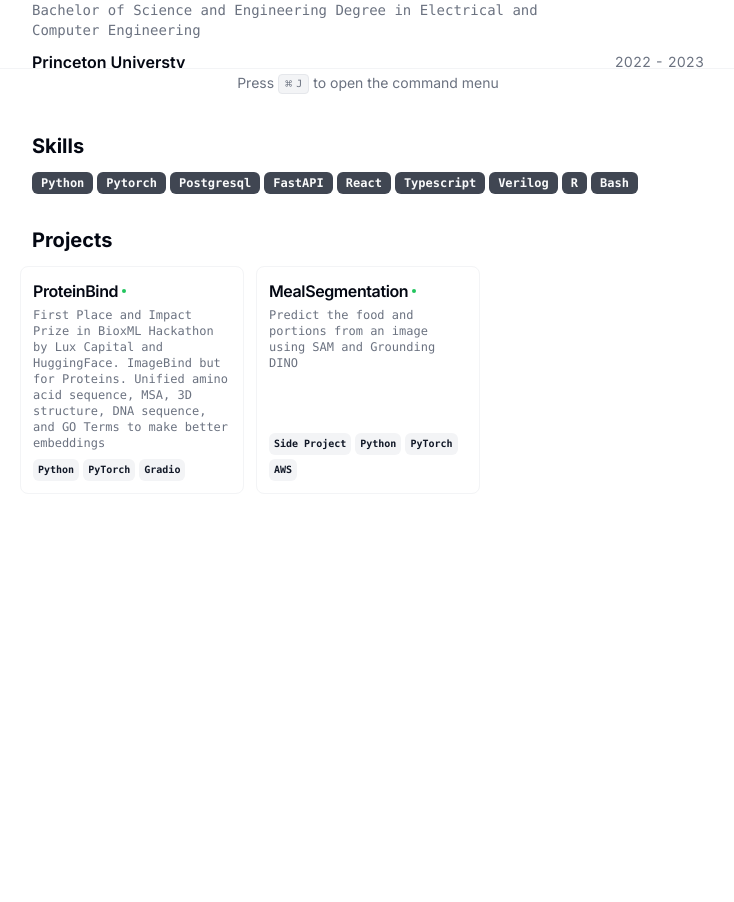
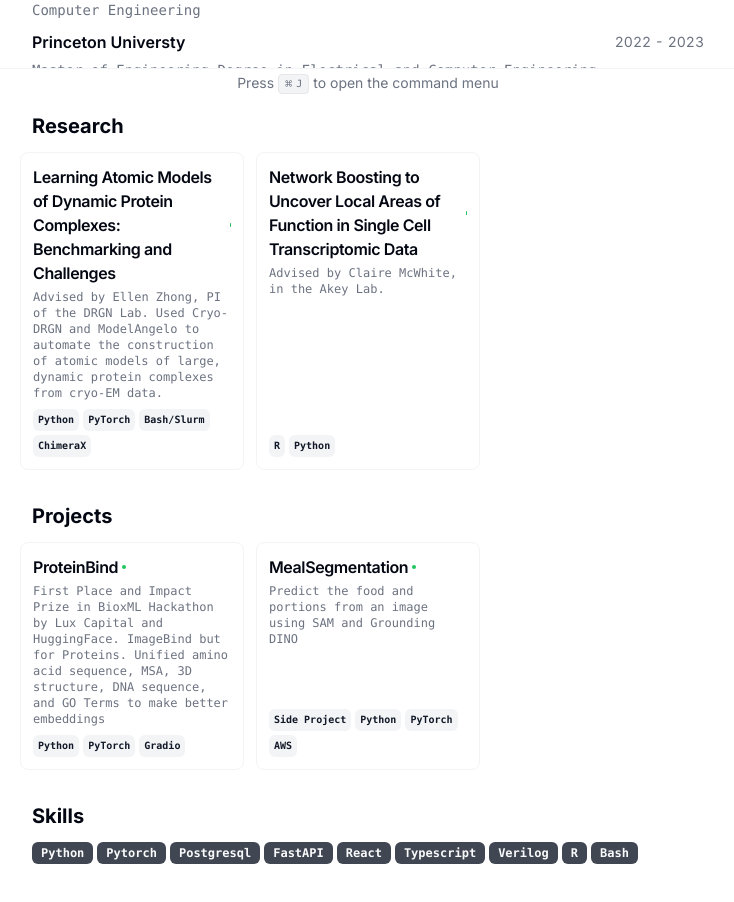
Before and after one commit to marcasty/website, a Next.js app: page / in a window 1280 px wide. Shown: the part 702-1604 px from the top of the page, without its empty margins (272-1006 px from the left). Before the commit the page ends 1260 px from the top, so only its background shows below. Built offline with nearby package versions, Linux system fonts and the light colour scheme.

Commit message:
added research section

```diff
--- a/src/app/page.tsx
+++ b/src/app/page.tsx
@@ -8,6 +8,7 @@
 import { Button } from "@/components/ui/button";
 import { RESUME_DATA } from "@/data/resume-data";
 import { ProjectCard } from "@/components/project-card";
+import { ResearchCard } from "@/components/research-card";
 
 export const metadata: Metadata = {
   title: `${RESUME_DATA.name} | ${RESUME_DATA.about}`,
@@ -158,15 +159,22 @@
             );
           })}
         </Section>
-        <Section>
-          <h2 className="text-xl font-bold">Skills</h2>
-          <div className="flex flex-wrap gap-1">
-            {RESUME_DATA.skills.map((skill) => {
-              return <Badge key={skill}>{skill}</Badge>;
+        <Section className="print-force-new-page scroll-mb-16">
+          <h2 className="text-xl font-bold">Research</h2>
+          <div className="-mx-3 grid grid-cols-1 gap-3 print:grid-cols-3 print:gap-2 md:grid-cols-2 lg:grid-cols-3">
+            {RESUME_DATA.research.map((research) => {
+              return (
+                <ResearchCard
+                  key={research.title}
+                  title={research.title}
+                  description={research.description}
+                  tags={research.techStack}
+                  link={"link" in research ? research.link.href : undefined}
+                />
+              );
             })}
           </div>
         </Section>
-
         <Section className="print-force-new-page scroll-mb-16">
           <h2 className="text-xl font-bold">Projects</h2>
           <div className="-mx-3 grid grid-cols-1 gap-3 print:grid-cols-3 print:gap-2 md:grid-cols-2 lg:grid-cols-3">
@@ -180,6 +188,14 @@
                   link={"link" in project ? project.link.href : undefined}
                 />
               );
+            })}
+          </div>
+        </Section>
+        <Section>
+          <h2 className="text-xl font-bold">Skills</h2>
+          <div className="flex flex-wrap gap-1">
+            {RESUME_DATA.skills.map((skill) => {
+              return <Badge key={skill}>{skill}</Badge>;
             })}
           </div>
         </Section>
--- /dev/null
+++ b/src/components/research-card.tsx
@@ -0,0 +1,60 @@
+import {
+    Card,
+    CardHeader,
+    CardContent,
+    CardDescription,
+    CardTitle,
+  } from "./ui/card";
+  import { Badge } from "./ui/badge";
+  import { ReactNode } from "react";
+
+  interface Props {
+    title: string;
+    description: ReactNode;
+    tags: readonly string[];
+    link?: string;
+  }
+
+  export function ResearchCard({ title, description, tags, link }: Props) {
+    return (
+      <Card className="flex flex-col overflow-hidden border border-muted p-3">
+        <CardHeader className="">
+          <div className="space-y-1">
+            <CardTitle className="text-base">
+              {link ? (
+                <a
+                  href={link}
+                  target="_blank"
+                  className="inline-flex items-center gap-1 hover:underline"
+                >
+                  {title}{" "}
+                  <span className="size-1 rounded-full bg-green-500"></span>
+                </a>
+              ) : (
+                title
+              )}
+            </CardTitle>
+            <div className="hidden font-mono text-xs underline print:visible">
+              {link?.replace("https://", "").replace("www.", "").replace("/", "")}
+            </div>
+            <CardDescription className="font-mono text-xs">
+              {description}
+            </CardDescription>
+          </div>
+        </CardHeader>
+        <CardContent className="mt-auto flex">
+          <div className="mt-2 flex flex-wrap gap-1">
+            {tags.map((tag) => (
+              <Badge
+                className="px-1 py-0 text-[10px]"
+                variant="secondary"
+                key={tag}
+              >
+                {tag}
+              </Badge>
+            ))}
+          </div>
+        </CardContent>
+      </Card>
+    );
+  }
--- a/src/data/resume-data.tsx
+++ b/src/data/resume-data.tsx
@@ -25,7 +25,7 @@
   location: "New York, New York",
   locationLink: "https://maps.app.goo.gl/77jY6TeHCP89Dr8A8",
   about:
-    "electrical engineer trying to build a new electric grid",
+    "engineer",
   summary:
     "I'm Mark. I enjoy making sense of complex systems and doing craftsman's work. Lately, I've been focusing on building LLM web applications, but in the past I've deeply explored machine learning for structural biology, computational genomics, and computer architecture.",
   avatarUrl: "https://avatars.githubusercontent.com/u/86732961?v=4",
@@ -99,7 +99,11 @@
         "Bash/Slurm",
         "ChimeraX"
       ],
-      description: "Advised by [Ellen Zhong](https://www.cs.princeton.edu/~zhonge/), PI of the [DRGN Lab](https://ezlab.princeton.edu/). Used Cryo-DRGN and ModelAngelo to automate the construction of atomic models of large, dynamic protein complexes from cryo-EM data.",
+      description: (
+        <>
+          Advised by <a href="https://www.cs.princeton.edu/~zhonge/">Ellen Zhong</a>, PI of the <a href="https://ezlab.princeton.edu/">DRGN Lab</a>. Used Cryo-DRGN and ModelAngelo to automate the construction of atomic models of large, dynamic protein complexes from cryo-EM data.
+        </>
+      ),
       logo: ConsultlyLogo,
       link: {
         label: "Master's Thesis",
@@ -112,7 +116,11 @@
         "R",
         "Python"
       ],
-      description: "Advised by [Claire McWhite](https://clairemcwhite.github.io/), in the [Akey Lab](https://akeylab.princeton.edu/). ",
+      description: (
+        <>
+          Advised by <a href="https://clairemcwhite.github.io/">Claire McWhite</a>, in the <a href="https://akeylab.princeton.edu/">Akey Lab</a>.
+        </>
+      ),
       logo: ConsultlyLogo,
       link: {
         label: "Senior Thesis",
```
